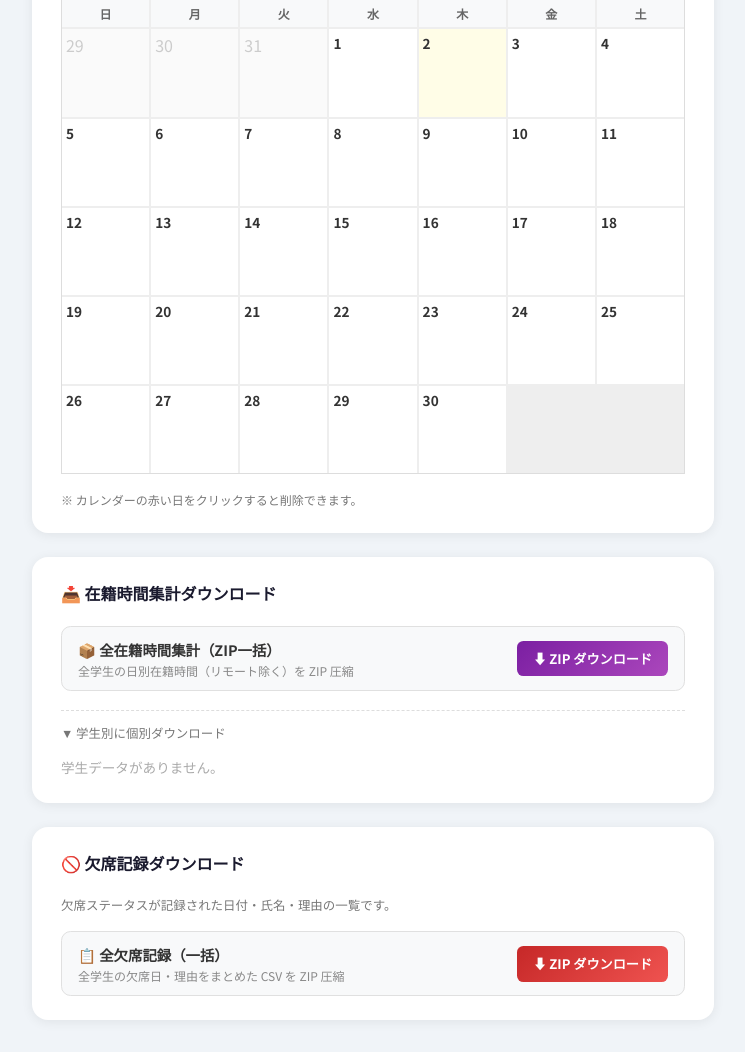
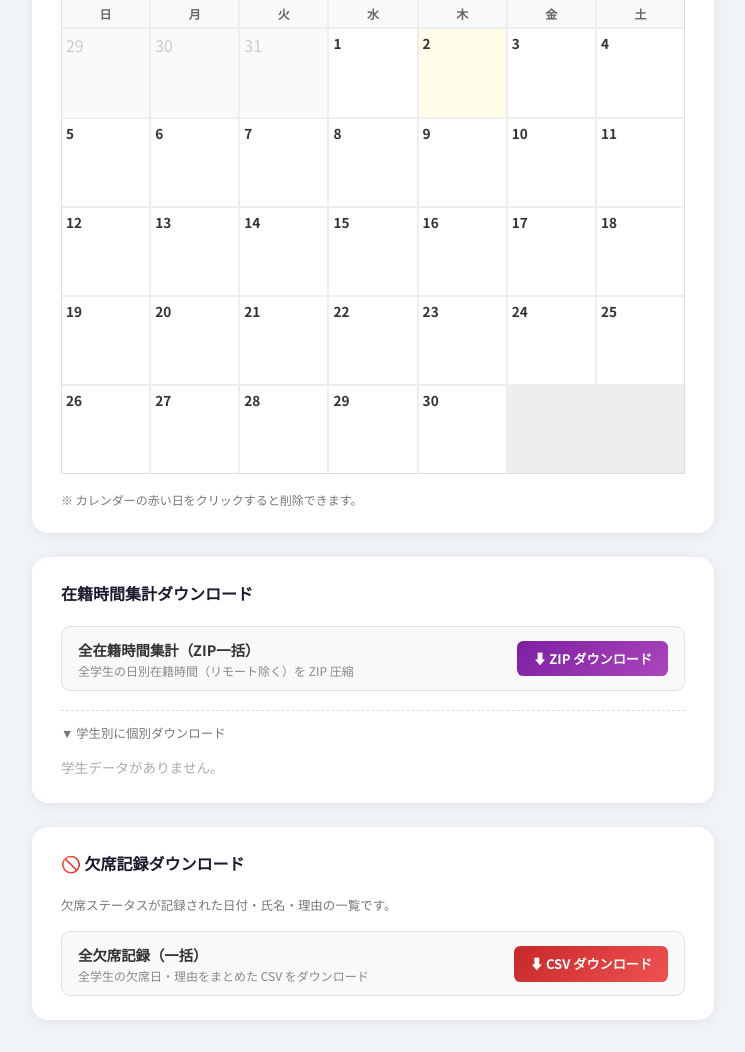
Before and after one commit to almcan/attendance, a Flask app: page /admin in a window 1280 px wide. Shown: the part 401-1453 px from the top of the page, without its empty margins (267-1012 px from the left). Run offline with Flask 3, Linux system fonts and the light colour scheme.

Commit message:
refactor: remove emojis from admin dashboard labels and update absent records download to CSV format

```diff
--- a/dashboard.py
+++ b/dashboard.py
@@ -744,10 +744,10 @@ def download_attendance_zip():
     )
 
 
-@app.route("/api/admin/download/absent_zip")
+@app.route("/api/admin/download/absent_csv")
 @admin_required
-def download_absent_zip():
-    """全学生の欠席記録を1つのCSVにまとめてダウンロード（欠席ステータスのみ）。"""
+def download_absent_csv():
+    """全学生の欠席記録を CSV で直接ダウンロード（欠席ステータスのみ）。"""
     students = []
     if STUDENTS_CSV.exists():
         with open(STUDENTS_CSV, "r", encoding="utf-8") as f:
@@ -780,18 +780,12 @@ def download_absent_zip():
     writer.writerows(records)
     csv_bytes = buf_str.getvalue().encode("utf-8-sig")
 
-    # 1ファイルをZIPに入れて返す
-    zip_buf = io.BytesIO()
-    with zipfile.ZipFile(zip_buf, "w", zipfile.ZIP_DEFLATED) as zf:
-        timestamp = datetime.now().strftime("%Y%m%d_%H%M%S")
-        zf.writestr(f"欠席記録_{timestamp}.csv", csv_bytes)
-    zip_buf.seek(0)
     timestamp = datetime.now().strftime("%Y%m%d_%H%M%S")
     return send_file(
-        zip_buf,
-        mimetype="application/zip",
+        io.BytesIO(csv_bytes),
+        mimetype="text/csv; charset=utf-8",
         as_attachment=True,
-        download_name=f"欠席記録_{timestamp}.zip",
+        download_name=f"欠席記録_{timestamp}.csv",
     )
 
 
--- a/templates/admin.html
+++ b/templates/admin.html
@@ -479,12 +479,12 @@
 
         <!-- ── CSVダウンロード ── -->
         <div class="card">
-            <h2>📥 在籍時間集計ダウンロード</h2>
+            <h2>在籍時間集計ダウンロード</h2>
 
             <!-- 全員まとめてZIP -->
             <div class="dl-row" style="margin-bottom:1.2rem;">
                 <div>
-                    <div class="dl-label">📦 全在籍時間集計（ZIP一括）</div>
+                    <div class="dl-label">全在籍時間集計（ZIP一括）</div>
                     <div class="dl-sub">全学生の日別在籍時間（リモート除く）を ZIP 圧縮</div>
                 </div>
                 <a href="/api/admin/download/attendance_zip" class="btn-dl btn-dl-zip">⬇ ZIP ダウンロード</a>
@@ -505,10 +505,10 @@
 
             <div class="dl-row">
                 <div>
-                    <div class="dl-label">📋 全欠席記録（一括）</div>
-                    <div class="dl-sub">全学生の欠席日・理由をまとめた CSV を ZIP 圧縮</div>
+                    <div class="dl-label">全欠席記録（一括）</div>
+                    <div class="dl-sub">全学生の欠席日・理由をまとめた CSV をダウンロード</div>
                 </div>
-                <a href="/api/admin/download/absent_zip" class="btn-dl btn-dl-red">⬇ ZIP ダウンロード</a>
+                <a href="/api/admin/download/absent_csv" class="btn-dl btn-dl-red">⬇ CSV ダウンロード</a>
             </div>
         </div>
 
@@ -552,7 +552,7 @@
                         <div class="dl-sub">日別在籍時間（リモート除く）</div>
                     </div>
                     <div style="display:flex;gap:0.5rem;">
-                        <button onclick="showHistory('${name}')" class="btn btn-primary" style="padding:0.4rem 0.8rem;font-size:0.75rem;">📜 履歴確認</button>
+                        <button onclick="showHistory('${name}')" class="btn btn-primary" style="padding:0.4rem 0.8rem;font-size:0.75rem;">履歴確認</button>
                         <a href="/api/admin/download/attendance/${encodeURIComponent(name)}"
                            class="btn-dl">⬇ CSV</a>
                     </div>
```
